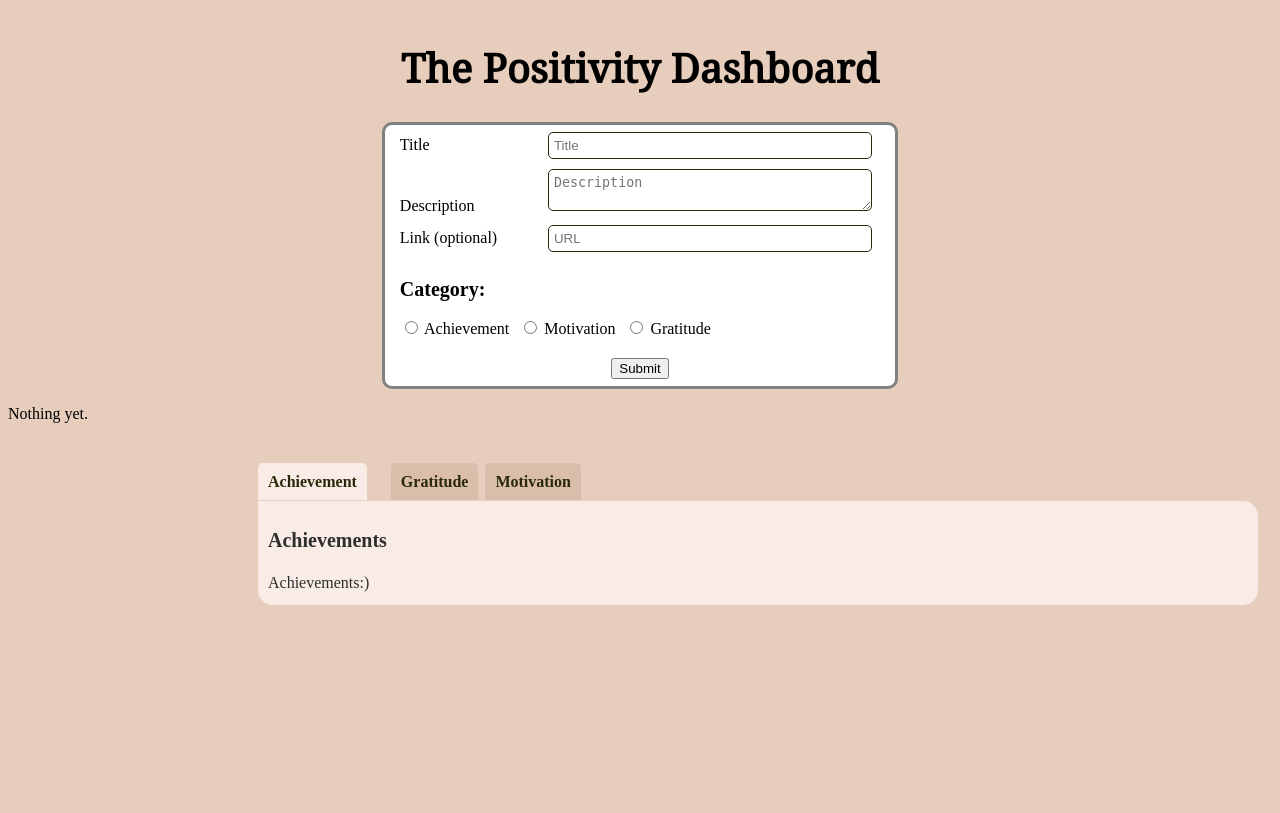
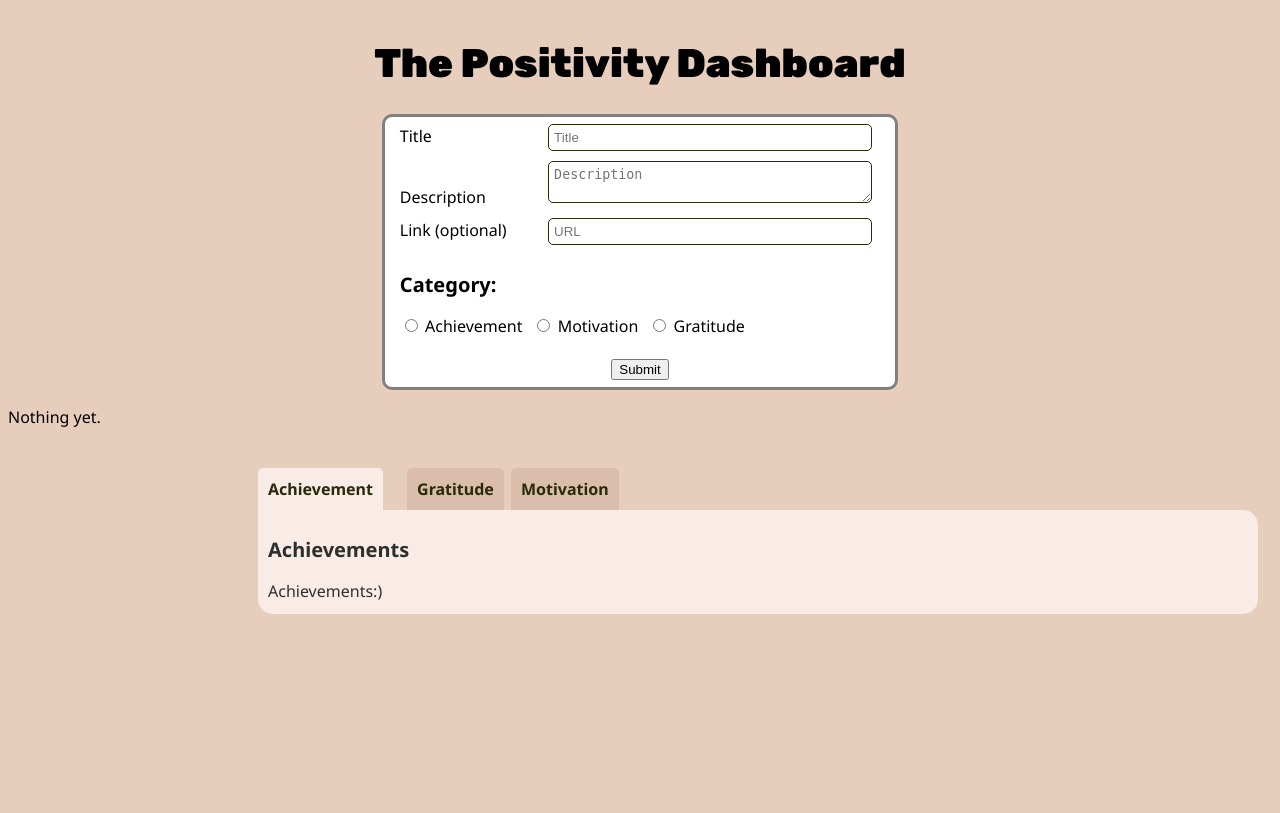
Before and after one commit to tiffanymatthe/positivitydashboard, a PHP site: page / in a window 1280 px wide. Shown: the top 813 px of the page. Before the commit the page ends 605 px from the top, so only its background shows below. Run offline with PHP 8.4, Linux system fonts and the light colour scheme; data that the repository does not hold is empty; some libraries are stand-ins or nearby versions.

Commit message:
Add fonts

```diff
--- a/index.php
+++ b/index.php
@@ -36,7 +36,7 @@ if ($stmt = mysqli_prepare($conn, $sql)) {
     <script src="script.js"></script>
 
     <link rel="preconnect" href="https://fonts.gstatic.com">
-    <link href="https://fonts.googleapis.com/css2?family=Noto+Serif&display=swap" rel="stylesheet">
+    <link href="https://fonts.googleapis.com/css2?family=Rubik:wght@900&family=Noto+Sans:ital,wght@0,400;0,700;1,400;1,700&display=swap" rel="stylesheet">
 </head>
 
 <body id="grad">
--- a/style.css
+++ b/style.css
@@ -1,10 +1,19 @@
 /*style sheet for the productivity dashboard website */
+
+:root {
+  --body-font: "Noto Sans", sans-serif;
+  --title-font: "Rubik", sans-serif;
+  --bg-color: #e7cdbc;
+  --text-color: #292a0a;
+  --achievement-color: #f9ece6;
+}
 
 body {
   /* height: 300%;
     width:100%;
     background-image: linear-gradient(to left top, #CEE8F2,#F9ECE6);  */
-  background-color: #e7cdbc;
+  background-color: var(--bg-color);
+  font-family: var(--body-font);
 }
 
 .bg-image {
@@ -20,10 +29,11 @@ body {
 
 h1 {
   text-align: center;
-  font-family: "Noto Serif", "serif";
+  font-family: var(--title-font);
   font-size: 40px;
   /* background-color: #DABDAB; */
   margin-top: 40px;
+
 }
 
 h2 {
@@ -117,11 +127,13 @@ h2 {
   border: 1px solid #292a0a;
 }
 
-.controls, .tag-box {
+.controls,
+.tag-box {
   display: flex;
   flex-wrap: wrap;
 }
 
-.controls div label, .tag-box div label {
+.controls div label,
+.tag-box div label {
   margin-right: 10px;
 }
```
Lines whose indentation alone changed are shown as unchanged.
